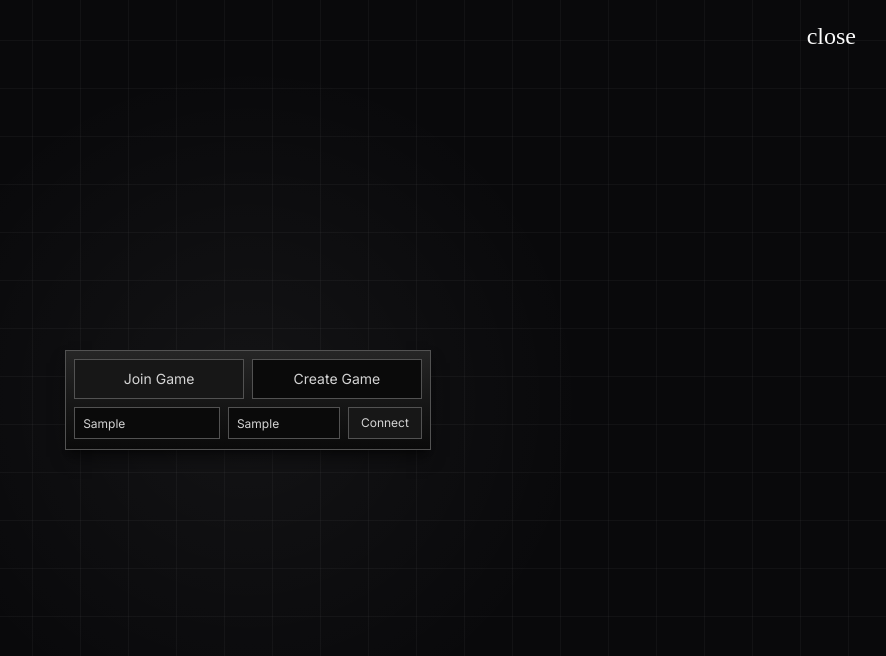
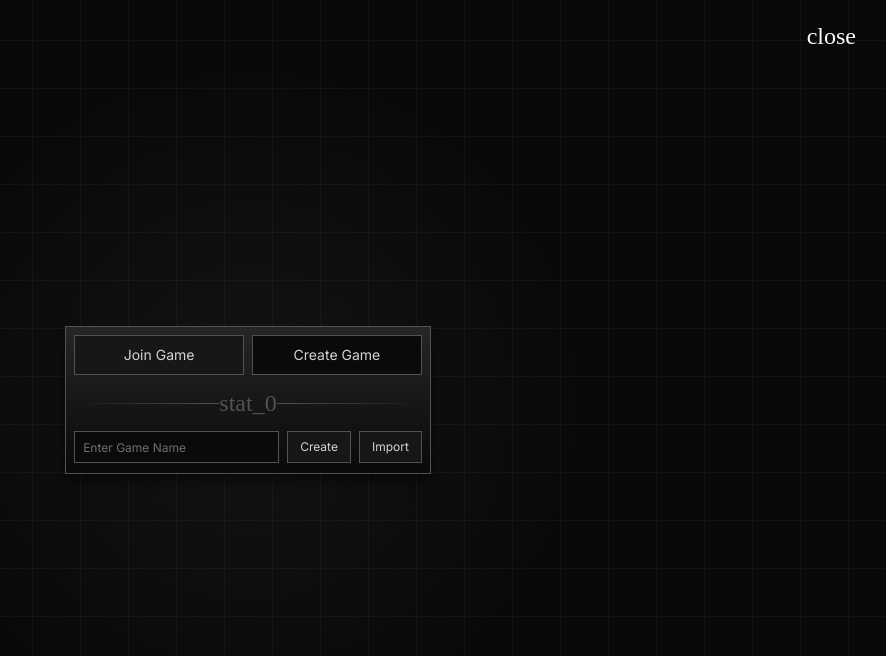
Before and after one commit to ZainGill45/BlackBoxVTT, a Vue app: page / in a window 1280 px wide. Both pictures are taken after typing "Sample", "Sample" into the empty fields and a click on the button "Create Game". Shown: the top 656 px of the page, without its empty margins (392-1278 px from the left). Built offline with nearby package versions, Linux system fonts and the light colour scheme; a web font is replaced by a local one.

Commit message:
Refactor App.vue to implement tab switching functionality and update button actions for connecting, creating, and importing games

```diff
--- a/src/renderer/App.vue
+++ b/src/renderer/App.vue
@@ -1,12 +1,17 @@
 <script setup lang="ts">
 import HorizontalRule from './HorizontalRule.vue';
 import DefaultButton from './DefaultButton.vue';
+import { ref } from 'vue';
 
+type TabName = 'join' | 'create';
+
+const activeTab = ref<TabName>('join');
+
+const handleTabSwitch = (tab: TabName) => { activeTab.value = tab;};
 const requestExitApplication = () => window.electronAPI.exitApplication();
-const connect = () => { console.log('Attempting to connect to server...'); };
-const create = () => { console.log('Attempting to create a game...'); };
-
-
+const connectToServer = () => { console.log('Attempting to connect to server...'); };
+const importGame = () => { console.log('Attempting to import a game...'); };
+const createGame = () => { console.log('Attempting to create a game...'); };
 </script>
 
 <template>
@@ -20,14 +25,14 @@ const create = () => { console.log('Attempting to create a game...'); };
           <button type="button" class="flex h-10 w-full items-center justify-center border border-neutral-600 bg-neutral-900 text-sm text-neutral-300
                                        hover:cursor-pointer hover:border-neutral-400
                                        active:bg-neutral-950
-                                       focus:bg-neutral-950">Join Game</button>
+                                       focus:bg-neutral-950" :class="activeTab === 'join' ? 'bg-neutral-950' : ''" @click="handleTabSwitch('join')">Join Game</button>
           <button type="button" class="flex h-10 w-full items-center justify-center border border-neutral-600 bg-neutral-900 text-sm text-neutral-300
                                        hover:cursor-pointer hover:border-neutral-400
                                        active:bg-neutral-950
-                                       focus:bg-neutral-950">Create Game</button>
+                                       focus:bg-neutral-950" :class="activeTab === 'create' ? 'bg-neutral-950' : ''" @click="handleTabSwitch('create')">Create Game</button>
         </div>
-        <HorizontalRule class="hidden"/>
-        <div class="h-full w-full flex flex-col items-center justify-center gap-2" id="join-game-content">
+        <HorizontalRule/>
+        <div class="h-full w-full flex flex-col items-center justify-center gap-2" :class="activeTab === 'join' ? '' : 'hidden'" id="join-game-content">
           <div class="flex w-full gap-2">
             <input type="text" id="server-ip" name="server-ip" placeholder="Enter Server IP"
                    class="h-8 w-full border border-neutral-600 bg-neutral-950 px-2 text-xs text-neutral-300
@@ -35,15 +40,16 @@ const create = () => { console.log('Attempting to create a game...'); };
             <input type="text" id="server-port" name="server-port" placeholder="Enter Port"
                    class="h-8 w-28 border border-neutral-600 bg-neutral-950 px-2 text-xs text-neutral-300
                           focus:border-neutral-400"/>
-            <DefaultButton buttonText="Connect" v-bind:buttonFunction="connect" />
+            <DefaultButton buttonText="Connect" v-bind:buttonFunction="connectToServer" />
           </div>
         </div>
-        <div class="h-full w-full flex flex-col items-center justify-center gap-2 hidden" id="create-game-content">
+        <div class="h-full w-full flex flex-col items-center justify-center gap-2" :class="activeTab === 'create' ? '' : 'hidden'" id="create-game-content">
           <div class="flex w-full gap-2">
             <input type="text" id="server-ip" name="server-ip" placeholder="Enter Game Name"
                               class="h-8 w-full border border-neutral-600 bg-neutral-950 px-2 text-xs text-neutral-300
                                       focus:border-neutral-400"/>
-            <DefaultButton buttonText="Create" v-bind:buttonFunction="create" />
+            <DefaultButton buttonText="Create" v-bind:buttonFunction="createGame" />
+            <DefaultButton buttonText="Import" v-bind:buttonFunction="importGame" />
           </div>
         </div>
       </section>
```
